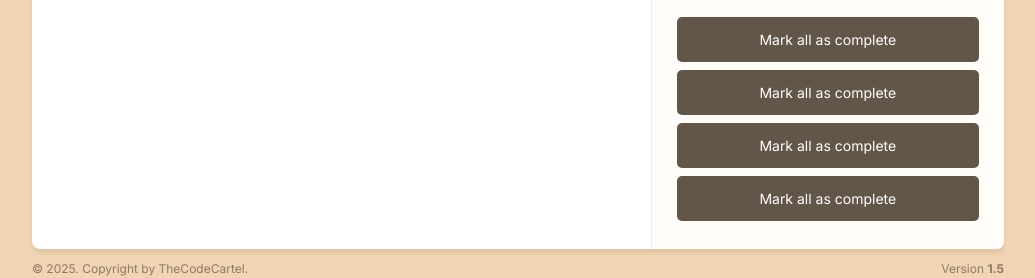
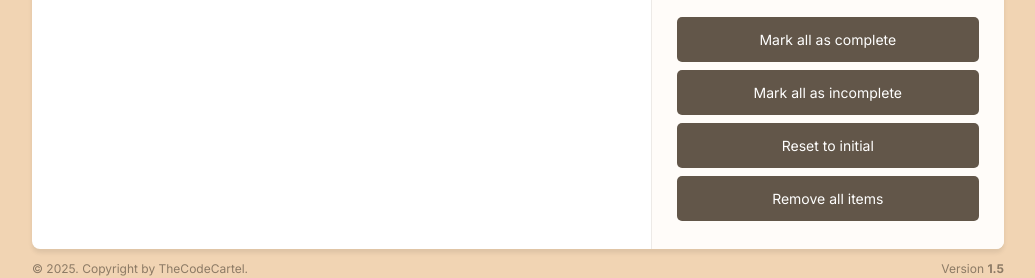
Before and after one commit to ecarlste/trekbag, a React (Vite) app: page / in a window 1280 px wide. Shown: the part 456-734 px from the top of the page, without its empty margins (122-1157 px from the left). Built offline with nearby package versions, Linux system fonts and the light colour scheme.

Commit message:
fixed button text for sidebar button group

```diff
--- a/src/components/ButtonGroup.tsx
+++ b/src/components/ButtonGroup.tsx
@@ -4,9 +4,9 @@ function ButtonGroup() {
   return (
     <section className="button-group">
       <Button variant="secondary">Mark all as complete</Button>
-      <Button variant="secondary">Mark all as complete</Button>
-      <Button variant="secondary">Mark all as complete</Button>
-      <Button variant="secondary">Mark all as complete</Button>
+      <Button variant="secondary">Mark all as incomplete</Button>
+      <Button variant="secondary">Reset to initial</Button>
+      <Button variant="secondary">Remove all items</Button>
     </section>
   );
 }
```
